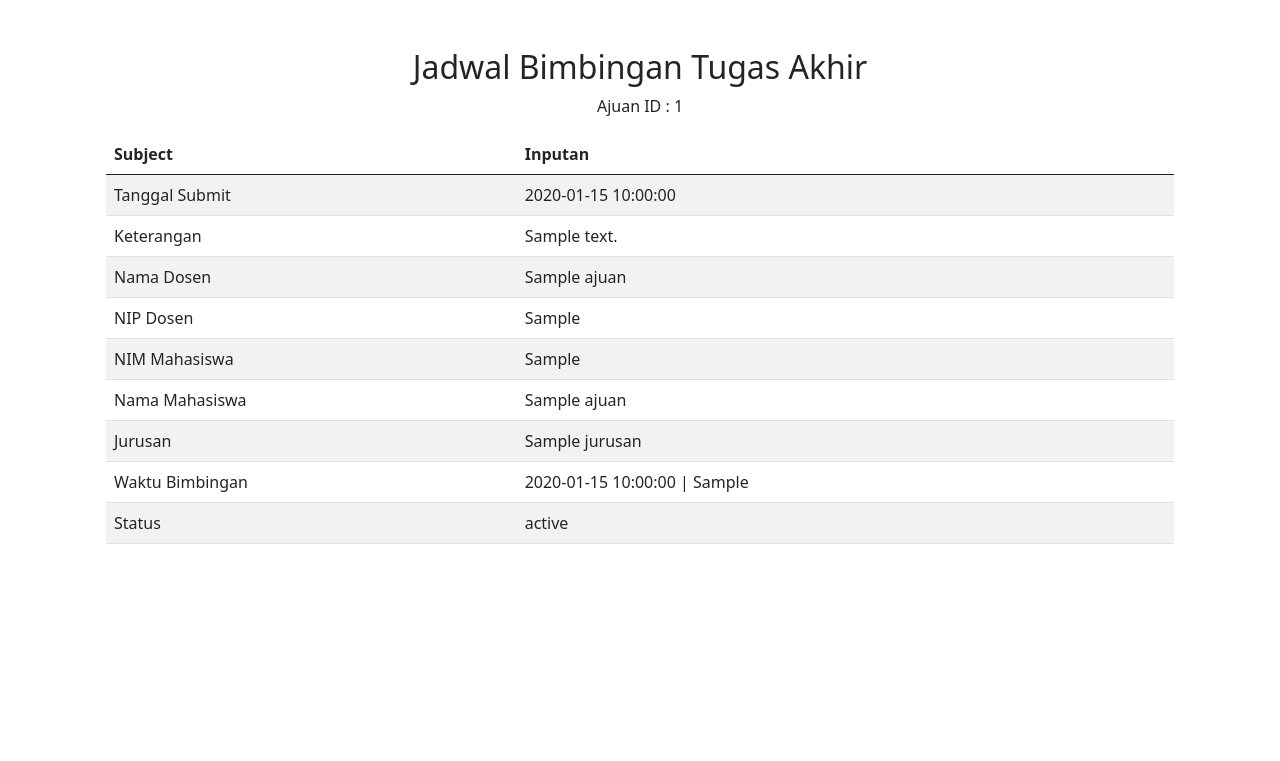
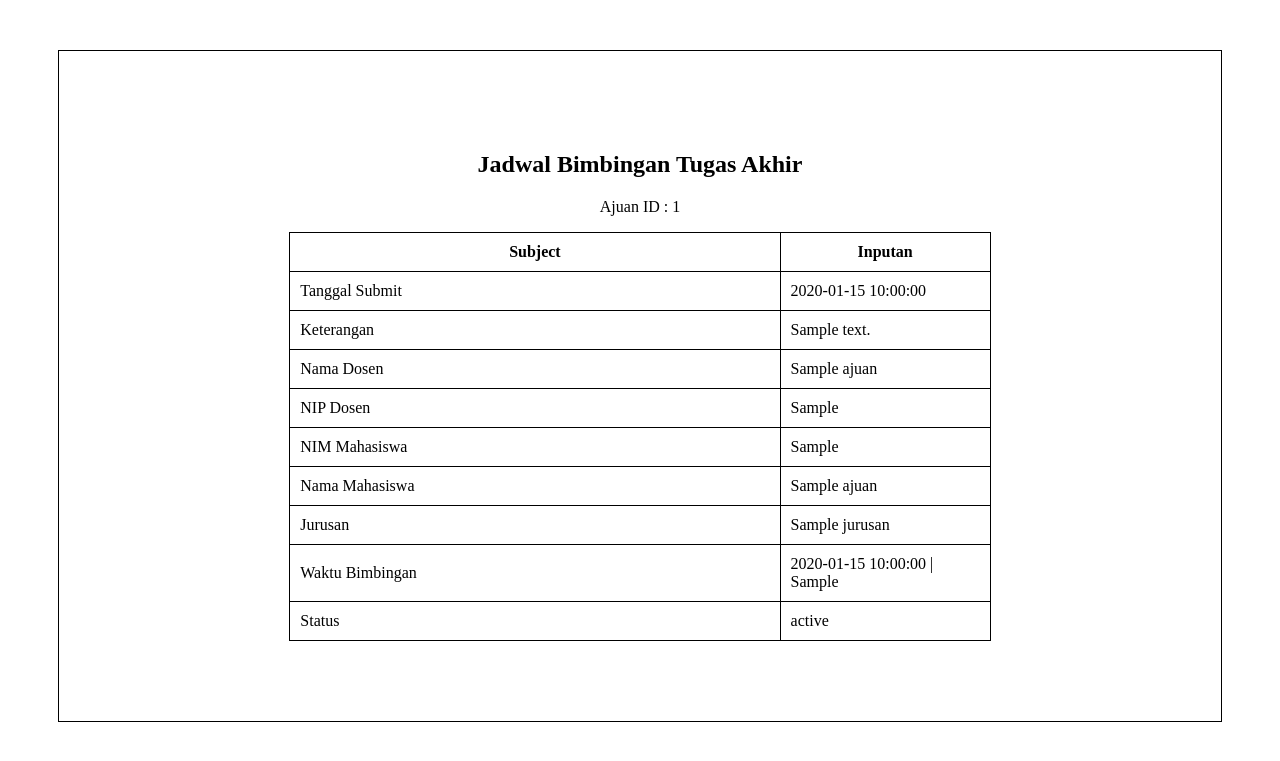
Before and after one commit to zadlyka/bita, a CodeIgniter 4 app: template app/Views/layout/print.php in a window 1280 px wide. Shown: the top 761 px of the page. Run offline with PHP 8.4 and a stand-in for CodeIgniter, Linux system fonts and the light colour scheme; the template is opened without the code that fills it: most values are stand-ins (such as "Sample title", 1, 10 or a date in 2020); some libraries are stand-ins or nearby versions.

Commit message:
Menambahkan fungsi print menggunakan dompdf

```diff
--- a/app/Views/layout/print.php
+++ b/app/Views/layout/print.php
@@ -5,20 +5,36 @@
     <meta charset="UTF-8">
     <meta http-equiv="X-UA-Compatible" content="IE=edge">
     <meta name="viewport" content="width=device-width, initial-scale=1.0">
-    <!-- Bootstrap CSS -->
-    <link href="https://cdn.jsdelivr.net/npm/bootstrap@5.0.2/dist/css/bootstrap.min.css" rel="stylesheet" integrity="sha384-EVSTQN3/azprG1Anm3QDgpJLIm9Nao0Yz1ztcQTwFspd3yD65VohhpuuCOmLASjC" crossorigin="anonymous">
-    <script src="https://ajax.googleapis.com/ajax/libs/jquery/3.5.1/jquery.min.js"></script>
-    <title>Document</title>
+    <title><?= $ajuan['ajuanid']; ?>-BiTA</title>
+    <style>
+        .main-print {
+            border: 1px solid black;
+            padding: 80px;
+            margin: 50px;
+        }
+
+        .header-text {
+            text-align: center;
+        }
+
+        table,
+        th,
+        td {
+            border: 1px solid black;
+            width: 70%;
+            margin: auto;
+            padding: 10px;
+        }
+    </style>
 </head>
 
 <body>
-    <div class="container p-5">
-        <div class="row text-center">
+    <div class="main-print">
+        <div class="header-text">
             <h2>Jadwal Bimbingan Tugas Akhir</h2>
             <p>Ajuan ID : <?= $ajuan['ajuanid']; ?></p>
         </div>
-        <div class="row">
-            <table class="table table-striped">
+        <table style="border-collapse: collapse;">
             <thead>
                 <tr>
                     <th scope="col">Subject</th>
@@ -65,10 +81,6 @@
             </tbody>
         </table>
     </div>
-    </div>
-
-    <!-- Option 1: Bootstrap Bundle with Popper -->
-    <script src="https://cdn.jsdelivr.net/npm/bootstrap@5.0.2/dist/js/bootstrap.bundle.min.js" integrity="sha384-MrcW6ZMFYlzcLA8Nl+NtUVF0sA7MsXsP1UyJoMp4YLEuNSfAP+JcXn/tWtIaxVXM" crossorigin="anonymous"></script>
 </body>
 
 </html>
--- a/composer.json
+++ b/composer.json
@@ -6,7 +6,8 @@
     "license": "MIT",
     "require": {
         "php": "^7.3 || ^8.0",
-        "codeigniter4/framework": "^4"
+        "codeigniter4/framework": "^4",
+        "dompdf/dompdf": "^1.0"
     },
     "require-dev": {
         "fakerphp/faker": "^1.9",
```
Also changed, not shown: app/Controllers/Mahasiswa.php (+16 -2 lines), 1 other file. Lines whose indentation alone changed are shown as unchanged.
